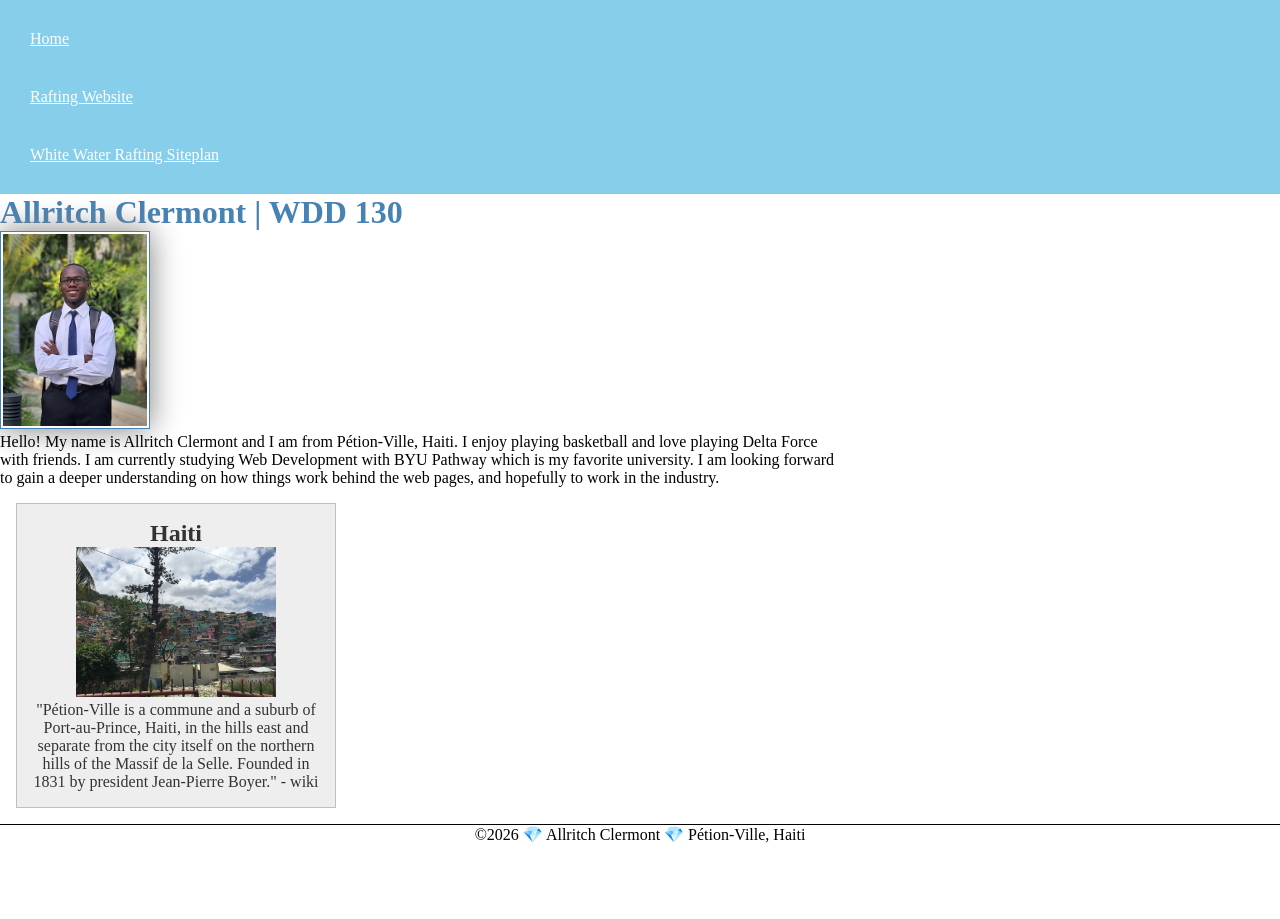
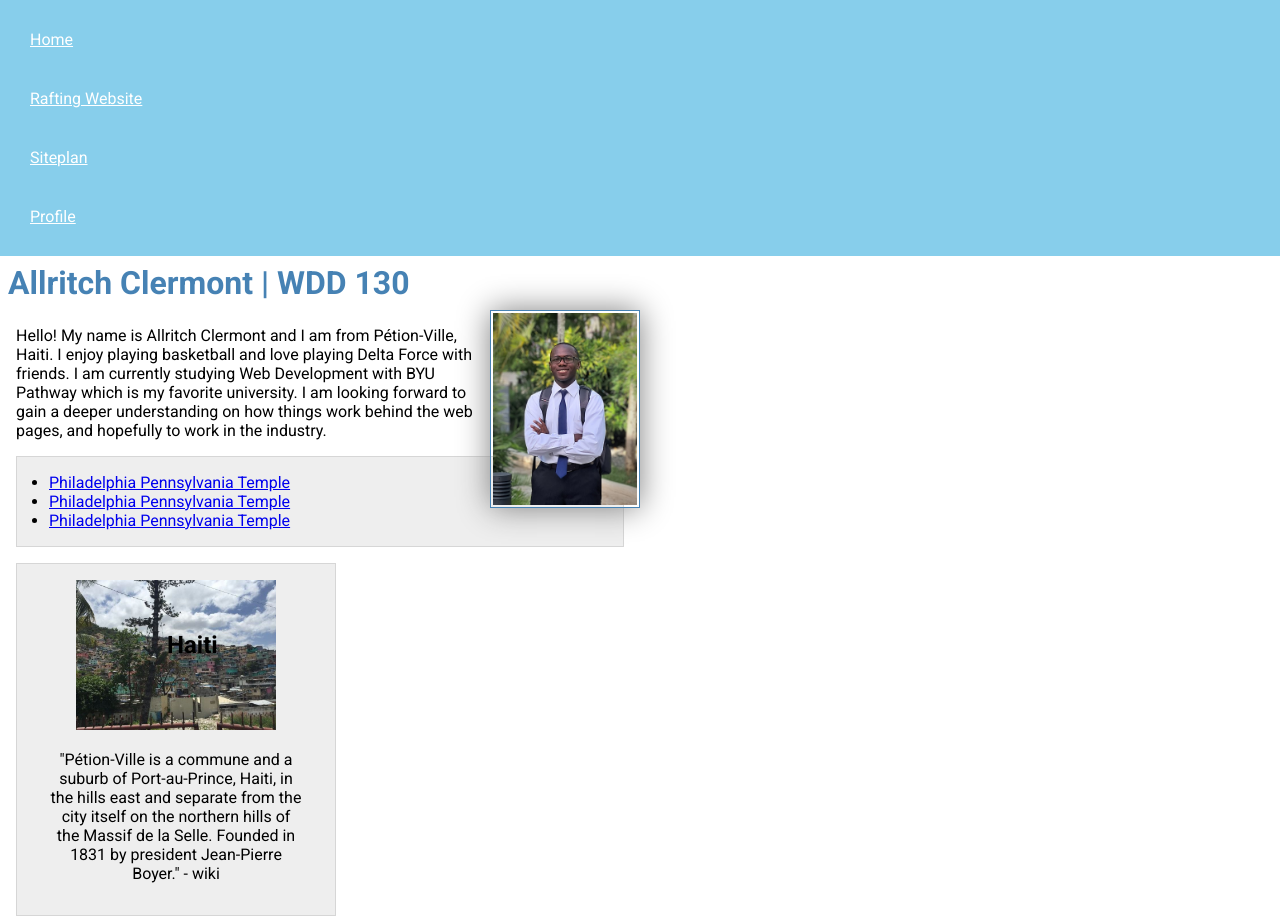
Before and after one commit to cleritch30-oss/wdd130, a plain HTML site: page index.html in a window 1280 px wide. Shown: the top 919 px of the page. Before the commit the page ends 844 px from the top, so only its background shows below. Drawn offline with Linux system fonts and the light colour scheme.

Commit message:
W03 Assignment: Rafting Site – About Us Page

```diff
--- a/index.html
+++ b/index.html
@@ -1,5 +1,6 @@
+<!-- November 21st  2026-->
 <!DOCTYPE html>
-<html lang="en">
+<html lang="en-US">
 
 <head>
     <meta charset="UTF-8">
@@ -9,6 +10,9 @@
     <meta name="author" content="Allritch Clermont">
 
     <link rel="stylesheet" href="styles/styles.css">
+    <link rel="preconnect" href="https://fonts.googleapis.com">
+    <link rel="preconnect" href="https://fonts.gstatic.com" crossorigin>
+    <link href="https://fonts.googleapis.com/css2?family=Roboto:ital,wght@0,100..900;1,100..900&display=swap" rel="stylesheet">
 </head>
 
 <body>
@@ -16,15 +20,24 @@
         <nav>
             <a href="#">Home</a>
             <a href="wwr/">Rafting Website</a>
-            <a href="wwr/site-plan-rafting.html">White Water Rafting Siteplan</a>
+            <a href="wwr/site-plan-rafting.html">Siteplan</a>
+            <a href="https://linkedin.com">Profile</a>
         </nav>
     </header>
     <main>
         <h1> Allritch Clermont | WDD 130</h1>
         <img src="images/profile.jpg" alt="Allritch Clermont Profile Picture" width="200">
         <p>Hello! My name is Allritch Clermont and I am from Pétion-Ville, Haiti. I enjoy playing basketball and love playing Delta Force with friends. I am currently studying Web Development with BYU Pathway which is my favorite university. I am looking forward to gain a deeper understanding on how things work behind the web pages, and hopefully to work in the industry.</p>
+
+        <ul class="box indent">
+            <li><a href="https://www.churchofjesuschrist.org/temples/details/philadelphia-pennsylvania-temple" target="_blank">Philadelphia Pennsylvania Temple</a></li>
+            <li><a href="https://www.churchofjesuschrist.org/temples/details/philadelphia-pennsylvania-temple" target="_blank">Philadelphia Pennsylvania Temple</a></li>
+            <li><a href="https://www.churchofjesuschrist.org/temples/details/philadelphia-pennsylvania-temple" target="_blank">Philadelphia Pennsylvania Temple</a></li>
+        </ul>
+
+
     </main>
-    <aside>
+    <aside class="box">
         <h2>Haiti</h2>
         <img src="images/petion-ville-city.jpg" alt="Pétion-Ville of Haiti" width="200">
         <p>"Pétion-Ville is a commune and a suburb of Port-au-Prince, Haiti, in the hills east and separate from the city itself on the northern hills of the Massif de la Selle. Founded in 1831 by president Jean-Pierre Boyer." - wiki</p>
--- a/styles/styles.css
+++ b/styles/styles.css
@@ -4,13 +4,14 @@
     box-sizing: border-box;
 }
 
+body {
+    font-size: 16px;
+    font-family: Roboto, Arial, sans-serif;
+}
+
 nav {
     background-color: skyblue;
     padding: 10px;
-}
-
-main {
-    max-width: 840px;
 }
 
 nav a {
@@ -21,6 +22,11 @@ nav a {
 
 h1 {
     color: steelblue;
+    padding: .5rem
+}
+
+main {
+    max-width: 640px;
 }
 
 main img {
@@ -29,20 +35,18 @@ main img {
     border: 1px solid steelblue;
     padding: 2px;
     box-shadow: 0 0 30px gray;
+    float: right;
+    margin: 0 0 1rem 1rem;
 }
 
 p {
-    padding: 0;
+    margin: 1rem;
 }
 
 aside {
     width: 20em;
-    margin: 1em;
-    border: 1px solid rgba(0, 0, 0, 0.2);
-    padding: 1em;
-    background-color: #eee;
-    color: #333;
     text-align: center;
+    position: relative;
 }
 
 aside img {
@@ -50,8 +54,28 @@ aside img {
     height: auto;
 }
 
+aside h2 {
+    position: absolute;
+    top: 67px;
+    left: 150px;
+}
+
 footer {
     margin-top: 1em;
     border-top: 1px solid #000;
     text-align: center;
 }
+
+/*Class Selector */
+.box {
+    margin: 1rem;
+    border: 1px solid rgba(0, 0, 0, .1);
+    padding: 1rem;
+    background-color: #eee;
+    color: #000;
+}
+
+.indent {
+    padding-left: 2rem;
+
+}
```
